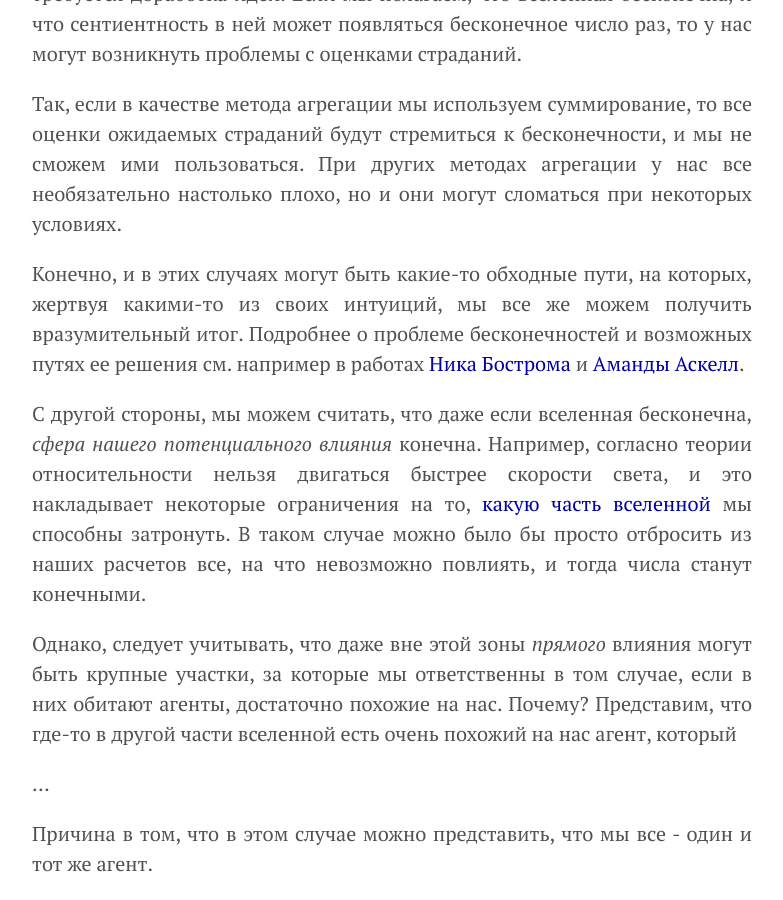
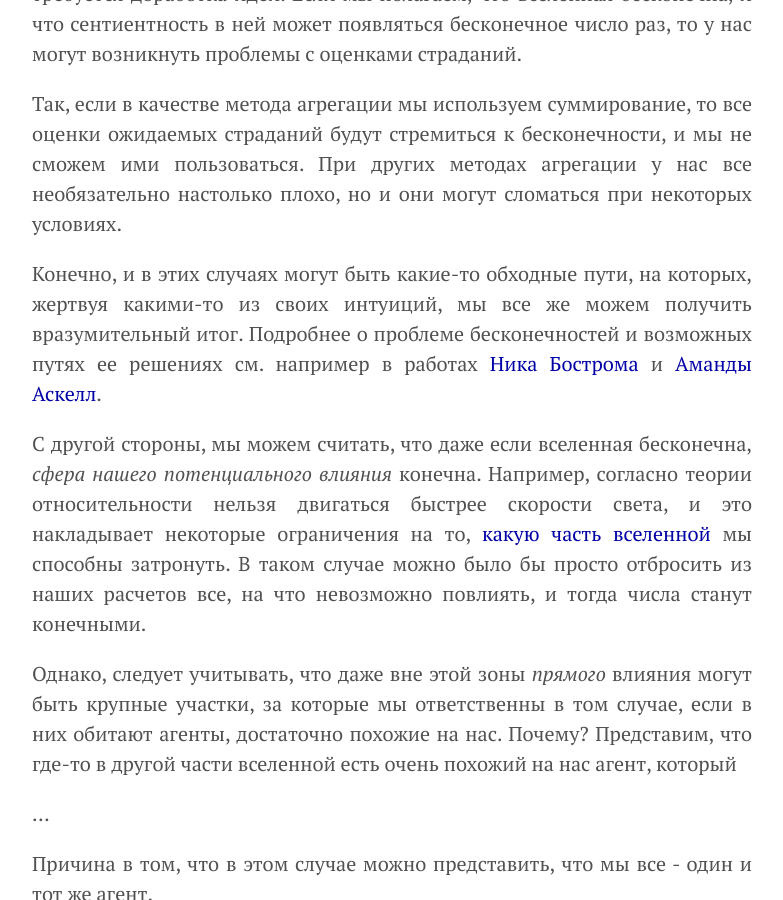
Before and after one commit to KKirdan/kkirdan.github.io, a Jekyll site: the page built from blog/_posts/5. drafts/2023-11-22-b3.md, in a window 1280 px wide and 900 px high, scrolled down 13590 px. Shown: the whole window, without its empty margins (248-1031 px from the left). Built offline with Jekyll 4.4.1, drawn with Linux system fonts in a browser that asks for light colours.

Commit message:
Revert "Update 2023-11-22-b3.md"
This reverts commit 7c70afcf87804d8586cbc8212a087689a4c9c171.

```diff
--- a/blog/_posts/5. drafts/2023-11-22-b3.md
+++ b/blog/_posts/5. drafts/2023-11-22-b3.md
@@ -221,7 +221,7 @@
 
 Так, если в качестве метода агрегации мы используем суммирование, то все оценки ожидаемых страданий будут стремиться к бесконечности, и мы не сможем ими пользоваться. При других методах агрегации у нас все необязательно настолько плохо, но и они могут сломаться при некоторых условиях.
 
-Конечно, и в этих случаях могут быть какие-то обходные пути, на которых, жертвуя какими-то из своих интуиций, мы все же можем получить вразумительный итог. Подробнее о проблеме бесконечностей и возможных путях ее решения см. например в работах [Ника Бострома](https://nickbostrom.com/ethics/infinite.pdf) и [Аманды Аскелл](https://askell.io/files/Askell-PhD-Thesis.pdf).
+Конечно, и в этих случаях могут быть какие-то обходные пути, на которых, жертвуя какими-то из своих интуиций, мы все же можем получить вразумительный итог. Подробнее о проблеме бесконечностей и возможных путях ее решениях см. например в работах [Ника Бострома](https://nickbostrom.com/ethics/infinite.pdf) и [Аманды Аскелл](https://askell.io/files/Askell-PhD-Thesis.pdf).
 
 С другой стороны, мы можем считать, что даже если вселенная бесконечна, _сфера нашего потенциального влияния_ конечна. Например, согласно теории относительности нельзя двигаться быстрее скорости света, и это накладывает некоторые ограничения на то, [какую часть вселенной](https://ru.wikipedia.org/wiki/%D0%A1%D0%B2%D0%B5%D1%82%D0%BE%D0%B2%D0%BE%D0%B9_%D0%BA%D0%BE%D0%BD%D1%83%D1%81) мы способны затронуть. В таком случае можно было бы просто отбросить из наших расчетов все, на что невозможно повлиять, и тогда числа станут конечными.
 
@@ -292,7 +292,7 @@
 
 * Стэнфордская энциклопедия философии, [Консеквенциализм](https://reducingsuffering.github.io/44.html)
 * К. Кирдан, [Что такое негативный утилитаризм](https://reducingsuffering.github.io/what-is-negative-utilitarianism.html) (2020)
-* Centre for Effective Altruism, [Введение в эффективный альтруизм](https://ea-ru.org/articles/introduction-to-effective-altruism)
+* Centre for Effective Altruism, [Введение в эффективный альтруизм](https://reducingsuffering.github.io/78.html)
 * Stanford Encyclopedia of Philosophy, [Pain](https://plato.stanford.edu/entries/pain/)
 * Электронная философская энциклопедия, [Утилитаризм](https://reducingsuffering.github.io/337.html)
 * Википедия, [Проблема вагонетки](https://ru.wikipedia.org/wiki/%D0%9F%D1%80%D0%BE%D0%B1%D0%BB%D0%B5%D0%BC%D0%B0_%D0%B2%D0%B0%D0%B3%D0%BE%D0%BD%D0%B5%D1%82%D0%BA%D0%B8)
```
